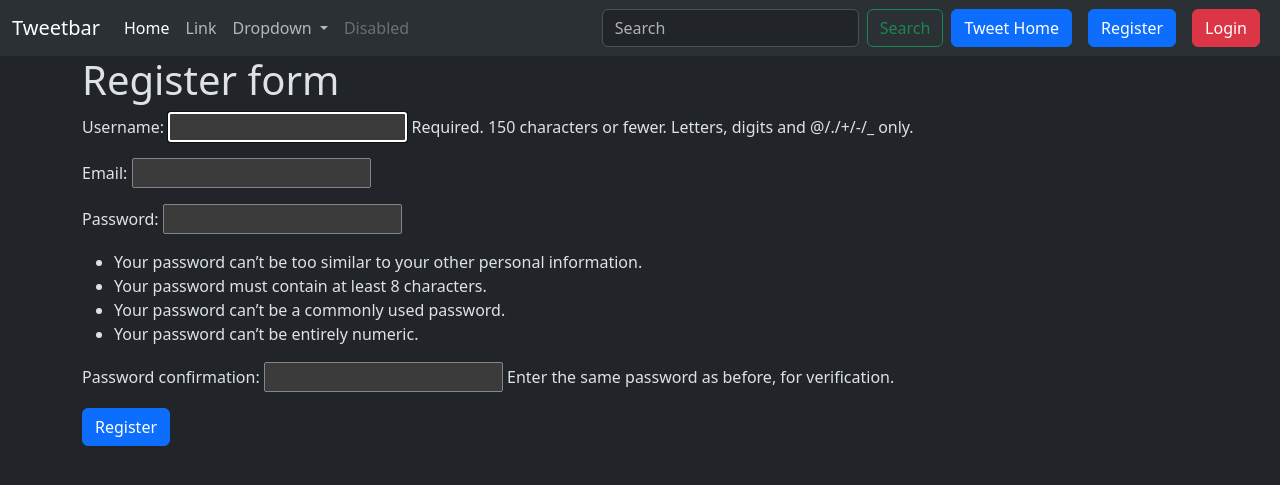
After one commit to sandesh3108/DJANGO, a Django app: page /tweet/register/ in a window 1280 px wide. The commit adds this page. Shown: the top 485 px of the page. Run offline with Django 5.2, Linux system fonts and the light colour scheme.

Commit message:
we create login,logout,register buttons and project is done

```diff
--- a/chaiheadq/chaiheadq/settings.py
+++ b/chaiheadq/chaiheadq/settings.py
@@ -130,3 +130,7 @@ MEDIA_ROOT=os.path.join(BASE_DIR,'media')
 
 STATIC_URL='/static/'
 STATICFILES_DRI=[os.path.join(BASE_DIR,'static')]
+
+LOGIN_URL ='/accounts/login'
+LOGIN_REDIRECT_URL ='/tweet/'
+LOGOUT_REDIRECT_URL ='/tweet/'
--- a/chaiheadq/chaiheadq/urls.py
+++ b/chaiheadq/chaiheadq/urls.py
@@ -20,9 +20,11 @@ from django.urls import path,include
 
 from django.conf import settings
 from django.conf.urls.static import static
+from django.contrib.auth.urls import views as auth_views
 
 
 urlpatterns = [
     path('admin/', admin.site.urls),
-    path('tweet/',include('tweet.urls'))
+    path('tweet/',include('tweet.urls')),
+    path('accounts/',include('django.contrib.auth.urls')),
 ]+ static(settings.MEDIA_URL,document_root = settings.MEDIA_ROOT)
--- a/chaiheadq/templates/layout.html
+++ b/chaiheadq/templates/layout.html
@@ -48,6 +48,16 @@
               <input class="form-control me-2" type="search" placeholder="Search" aria-label="Search">
               <button class="btn btn-outline-success" type="submit">Search</button>
             </form>
+            <a href="{% url 'tweetlist' %}" class="btn btn-primary mx-2">Tweet Home</a>
+            {% if user.is_authenticated %}
+            <form  method="post" action="{% url 'logout' %}">
+              {% csrf_token %}
+              <button class="btn btn-danger" type='submit'>Logout</button>
+            </form>
+            {% else %}
+            <a href="{% url 'register' %}" class="btn btn-primary mx-2">Register</a>
+            <a href="{% url 'login' %}" class="btn btn-danger mx-2">Login</a>
+            {% endif %}
           </div>
         </div>
       </nav>
--- /dev/null
+++ b/chaiheadq/templates/registration/register.html
@@ -0,0 +1,10 @@
+{% extends "layout.html" %}
+
+{% block content %}
+<h1>Register form</h1>
+<form  method="post">
+{% csrf_token %}
+{{form.as_p}}
+<button class="btn btn-primary">Register</button>
+</form>
+{% endblock %}
--- a/chaiheadq/tweet/forms.py
+++ b/chaiheadq/tweet/forms.py
@@ -1,8 +1,16 @@
 from django import forms
 from .models import tweet
+from django.contrib.auth.forms import UserCreationForm
+from django.contrib.auth.models import User
 
 class tweetforms(forms.ModelForm):
     class Meta:
         model=tweet
         fields=['text','photo']
         # we take text and photo bacause we take it in moduls.py file
+
+class userresistrationform(UserCreationForm):
+    email=forms.EmailField()
+    class Meta:
+        model=User
+        fields=('username','email','password1','password2')
--- a/chaiheadq/tweet/templates/tweet_list.html
+++ b/chaiheadq/tweet/templates/tweet_list.html
@@ -14,8 +14,10 @@ chai aur tweet
         <div class="card-body">
           <h5 class="card-title">{{tweet.user.username}}</h5>
           <p class="card-text">{{tweet.text}}</p>
+          {% if tweet.user == user %}
           <a href="{% url 'tweetedit' tweet.id %}" class="btn btn-primary">Edit</a>
           <a href="{% url 'tweetdelete' tweet.id %}" class="btn btn-danger">Delete</a>
+          {% endif %}
         </div>
       </div>
     {% endfor %}
--- a/chaiheadq/tweet/urls.py
+++ b/chaiheadq/tweet/urls.py
@@ -8,4 +8,5 @@ urlpatterns = [
     path('creat/',views.tweetcreat,name='tweetcreat'),
     path('<int:tweet_id>/edit/',views.tweetedit,name='tweetedit'),
     path('<int:tweet_id>/delet/',views.tweetdelet,name='tweetdelete'),
+    path('register/',views.register,name='register'),
 ]
--- a/chaiheadq/tweet/views.py
+++ b/chaiheadq/tweet/views.py
@@ -1,7 +1,9 @@
 from django.shortcuts import render
 from .models import tweet
-from .forms import tweetforms
+from .forms import tweetforms, userresistrationform
 from django.shortcuts import get_object_or_404 , redirect
+from django.contrib.auth.decorators import login_required
+from django.contrib.auth import login
 
 # Create your views here.
 def index(req):
@@ -12,6 +14,7 @@ def tweetlist(req):
     tweets=tweet.objects.all().order_by('-created_at')
     return render(req,'tweet_list.html',{'tweets':tweets})
 
+@login_required
 def tweetcreat(req):
     if req.method=='POST':
         form=tweetforms(req.POST,req.FILES)
@@ -25,6 +28,7 @@ def tweetcreat(req):
 
     return render(req,'tweet_form.html',{'form':form})
 
+@login_required
 def tweetedit(req,tweet_id):
     tweet=get_object_or_404(tweet,pk=tweet_id,user=req.user)
     if req.method =='POST':
@@ -33,13 +37,14 @@ def tweetedit(req,tweet_id):
             tweet = form.save(commit=False)
             tweet.user=req.user
             tweet.save()
-            return redirect('tweet_list')
+            return redirect('tweetlist')
 
     else:
         form=tweetforms(instance=tweet)
 
     return render(req,'tweet_form.html',{'form':form})
 
+@login_required #it protect the function
 def tweetdelet(req,tweet_id):
     tweets=get_object_or_404(tweet,pk=tweet_id,user=req.user)
     if req.method == 'POST':
@@ -48,3 +53,16 @@ def tweetdelet(req,tweet_id):
     return render(req,'tweet_comfirm_delete.html',{'tweet':tweets})
 
 # .save(),delete() is inbuld function in django
+def register(req):
+     if req.method=='POST':
+        form=userresistrationform(req.POST)
+        if form.is_valid():
+            user = form.save(commit=False)
+            user.setpassword(form.cleaned_data['password1'])
+            user.save()
+            login(req,user)
+            return redirect('tweetlist')
+     else:
+         form= userresistrationform()
+
+     return render(req,'registration/register.html',{'form':form})
```
Also changed, not shown: chaiheadq/templates/registration/logged_out.html (added, +7 -0 lines), chaiheadq/templates/registration/login.html (added, +12 -0 lines), chaiheadq/db.sqlite3.
